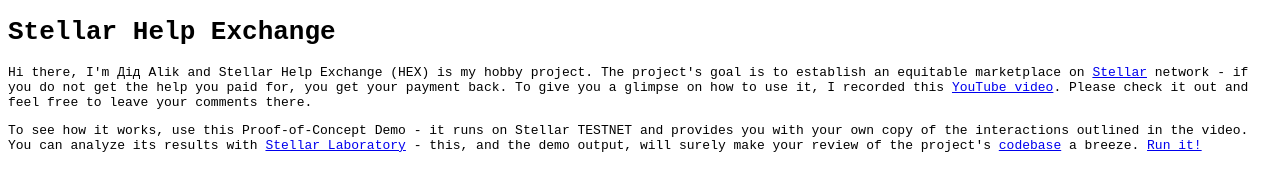
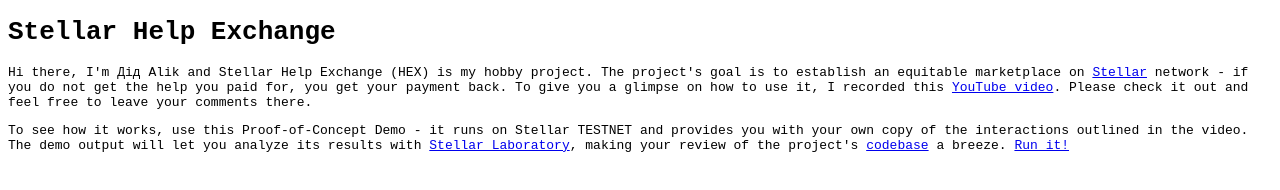
Before and after one commit to didalik/dak-hex-user, a website: page static/index.html in a window 1280 px wide. Drawn offline with Linux system fonts and the light colour scheme.

Commit message:
Update static/index.html

```diff
--- a/static/index.html
+++ b/static/index.html
@@ -18,7 +18,7 @@
       Hi there, I'm Дід Alik and Stellar Help Exchange (HEX) is my hobby project. The project's goal is to establish an equitable marketplace on <a href='https://stellar.org'>Stellar</a> network - if you do not get the help you paid for, you get your payment back. To give you a glimpse on how to use it, I recorded this <a href='https://youtu.be/y4TELgx28D4'>YouTube video</a>. Please check it out and feel free to leave your comments there.
       </p>
       <p>
-      To see how it works, use this Proof-of-Concept Demo - it runs on Stellar TESTNET and provides you with your own copy of the interactions outlined in the video. You can analyze its results with <a href='https://laboratory.stellar.org/#?network=test'>Stellar Laboratory</a> - this, and the demo output, will surely make your review of the project's <a href='https://github.com/didalik/dak-hex-user'>codebase</a> a breeze. <a href='/poc/demo'>Run it!</a>
+      To see how it works, use this Proof-of-Concept Demo - it runs on Stellar TESTNET and provides you with your own copy of the interactions outlined in the video. The demo output will let you analyze its results with <a href='https://laboratory.stellar.org/#?network=test'>Stellar Laboratory</a>, making your review of the project's <a href='https://github.com/didalik/dak-hex-user'>codebase</a> a breeze. <a href='/poc/demo'>Run it!</a>
       </p>
     </samp>
     </body> <!-- }}}2 -->
```
